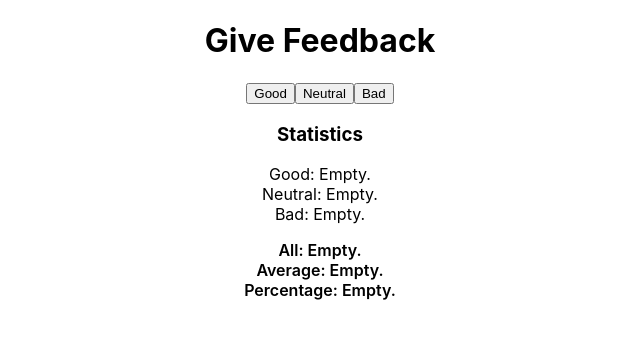
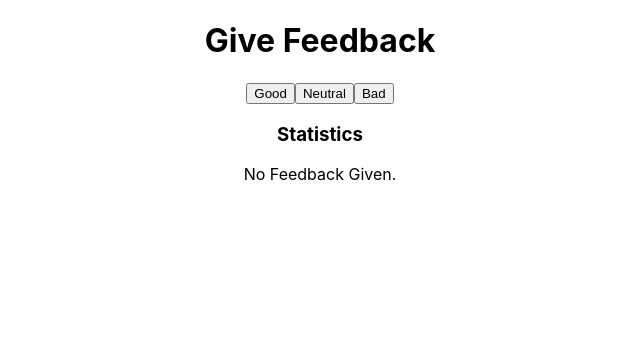
Before and after one commit to lucasgdiez/fullstackopen-course, a React (Create React App) app in the folder part1-unicafe/: page / in a window 1280 px wide. Shown: the top 338 px of the page, without its empty margins (320-960 px from the left). Built offline with nearby package versions, Linux system fonts and the light colour scheme.

Commit message:
Step 4 completed!

```diff
--- a/part1-unicafe/src/components/Statistics.js
+++ b/part1-unicafe/src/components/Statistics.js
@@ -1,11 +1,21 @@
-import React from "react";
+import React, { useState } from "react";
 import History from "./History";
 
 const Statistics = ({ allValues }) => {
+  const values = Object.values(allValues).map((val) => {
+    return val;
+  });
+
   return (
     <div>
       <h3>Statistics</h3>
-      <History {...allValues} />
+      {values.reduce((prevVal, currentVal) => {
+        return prevVal + currentVal;
+      }) === 0 ? (
+        "No Feedback Given."
+      ) : (
+        <History {...allValues} />
+      )}
     </div>
   );
 };
```
